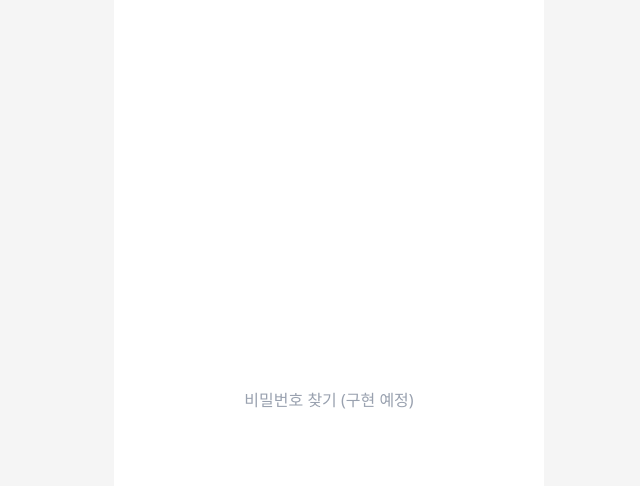
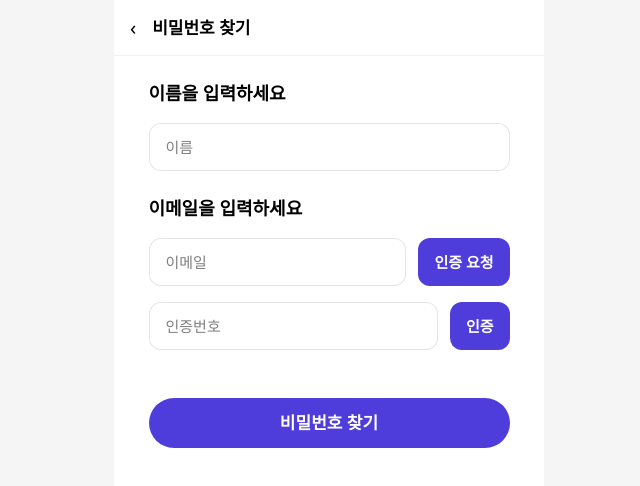
Before and after one commit to bookmarkproject/bookmark_web_react, a React (Vite) app: page /search/password in a window 1280 px wide. Shown: the top 486 px of the page, without its empty margins (311-951 px from the left). Built offline with nearby package versions, Linux system fonts and the light colour scheme.

Commit message:
feat : 비밀번호 찾기 변경 UI 구현

```diff
--- a/src/pages/auth/SearchPasswordPage.tsx
+++ b/src/pages/auth/SearchPasswordPage.tsx
@@ -1,7 +1,88 @@
+import { useState } from 'react';
+import { useNavigate } from 'react-router-dom';
+
 export default function SearchPasswordPage() {
+  const navigate = useNavigate();
+  const [name, setName] = useState('');
+  const [email, setEmail] = useState('');
+  const [code, setCode] = useState('');
+  const [isEmailVerified] = useState(false);
+
   return (
-    <div className="flex items-center justify-center min-h-screen">
-      <p className="text-gray-400">비밀번호 찾기 (구현 예정)</p>
+    <div className="min-h-screen flex flex-col">
+      {/* 헤더 */}
+      <div className="flex items-center px-4 h-[56px] border-b border-black/5">
+        <button onClick={() => navigate(-1)} className="p-2 -ml-2 text-xl">‹</button>
+        <h1 className="text-[17px] font-bold ml-2">비밀번호 찾기</h1>
+      </div>
+
+      {/* 본문 */}
+      <div className="flex-1 px-4 py-6">
+        <div className="w-full max-w-[361px] mx-auto flex flex-col gap-4">
+
+          {/* 이름 */}
+          <p className="text-[18px] font-bold">이름을 입력하세요</p>
+          <input
+            type="text"
+            placeholder="이름"
+            value={name}
+            onChange={(e) => setName(e.target.value)}
+            className="w-full h-[48px] px-4 rounded-[12px] text-[15px] outline-none border border-black/10 bg-white"
+          />
+
+          {/* 이메일 */}
+          <p className="text-[18px] font-bold mt-2">이메일을 입력하세요</p>
+          <div className="flex gap-3">
+            <input
+              type="email"
+              placeholder="이메일"
+              value={email}
+              onChange={(e) => setEmail(e.target.value)}
+              disabled={isEmailVerified}
+              className="flex-1 h-[48px] px-4 rounded-[12px] text-[15px] outline-none border border-black/10 bg-white disabled:bg-black/5 disabled:text-black/40"
+            />
+            <button
+              onClick={() => {}}
+              disabled={isEmailVerified}
+              className="h-[48px] px-4 rounded-[12px] bg-[#4E3CDB] text-white text-[15px] font-bold whitespace-nowrap disabled:opacity-50 active:opacity-80 transition-opacity"
+            >
+              인증 요청
+            </button>
+          </div>
+
+          {/* 인증번호 */}
+          <div className="flex gap-3">
+            <input
+              type="text"
+              placeholder="인증번호"
+              value={code}
+              onChange={(e) => setCode(e.target.value)}
+              disabled={isEmailVerified}
+              className="flex-1 h-[48px] px-4 rounded-[12px] text-[15px] outline-none border border-black/10 bg-white disabled:bg-black/5 disabled:text-black/40"
+            />
+            <button
+              onClick={() => {}}
+              disabled={isEmailVerified}
+              className="h-[48px] px-4 rounded-[12px] bg-[#4E3CDB] text-white text-[15px] font-bold whitespace-nowrap disabled:opacity-50 active:opacity-80 transition-opacity"
+            >
+              인증
+            </button>
+          </div>
+
+          {isEmailVerified && (
+            <p className="text-[13px] text-[#4E3CDB] font-medium">✓ 이메일 인증 완료</p>
+          )}
+
+          {/* 비밀번호 찾기 버튼 */}
+          <button
+            onClick={() => {}}
+            className="w-full h-[50px] rounded-[56px] bg-[#4E3CDB] text-white text-[17px] font-bold mt-8 active:opacity-80 transition-opacity"
+          >
+            비밀번호 찾기
+          </button>
+
+        </div>
+      </div>
     </div>
   );
 }
--- a/src/pages/auth/SearchPasswordResultPage.tsx
+++ b/src/pages/auth/SearchPasswordResultPage.tsx
@@ -1,7 +1,53 @@
+import { useState } from 'react';
+import { useNavigate } from 'react-router-dom';
+
 export default function SearchPasswordResultPage() {
+  const navigate = useNavigate();
+  const [password, setPassword] = useState('');
+  const [passwordConfirm, setPasswordConfirm] = useState('');
+
   return (
-    <div className="flex items-center justify-center min-h-screen">
-      <p className="text-gray-400">비밀번호 재설정 (구현 예정)</p>
+    <div className="min-h-screen flex flex-col">
+      {/* 헤더 */}
+      <div className="flex items-center px-4 h-[56px] border-b border-black/5">
+        <button onClick={() => navigate(-1)} className="p-2 -ml-2 text-xl">‹</button>
+        <h1 className="text-[17px] font-bold ml-2">비밀번호 찾기</h1>
+      </div>
+
+      {/* 본문 */}
+      <div className="flex-1 px-4 py-6">
+        <div className="w-full max-w-[361px] mx-auto flex flex-col gap-4">
+
+          <p className="text-[18px] font-bold">새 비밀번호 입력</p>
+
+          <input
+            type="password"
+            placeholder="새 비밀번호"
+            value={password}
+            onChange={(e) => setPassword(e.target.value)}
+            className="w-full h-[48px] px-4 rounded-[12px] text-[15px] outline-none border border-black/10 bg-white"
+          />
+          <p className="text-[10px] text-black/50 leading-relaxed -mt-2">
+            비밀번호는 영어, 숫자, 특수문자(!@#$%^&*())를 1개 이상 포함하여 8~16자로 입력 해야합니다.
+          </p>
+
+          <input
+            type="password"
+            placeholder="새 비밀번호 확인"
+            value={passwordConfirm}
+            onChange={(e) => setPasswordConfirm(e.target.value)}
+            className="w-full h-[48px] px-4 rounded-[12px] text-[15px] outline-none border border-black/10 bg-white"
+          />
+
+          <button
+            onClick={() => {}}
+            className="w-full h-[50px] rounded-[56px] bg-[#4E3CDB] text-white text-[17px] font-bold mt-8 active:opacity-80 transition-opacity"
+          >
+            비밀번호 변경
+          </button>
+
+        </div>
+      </div>
     </div>
   );
 }
```
